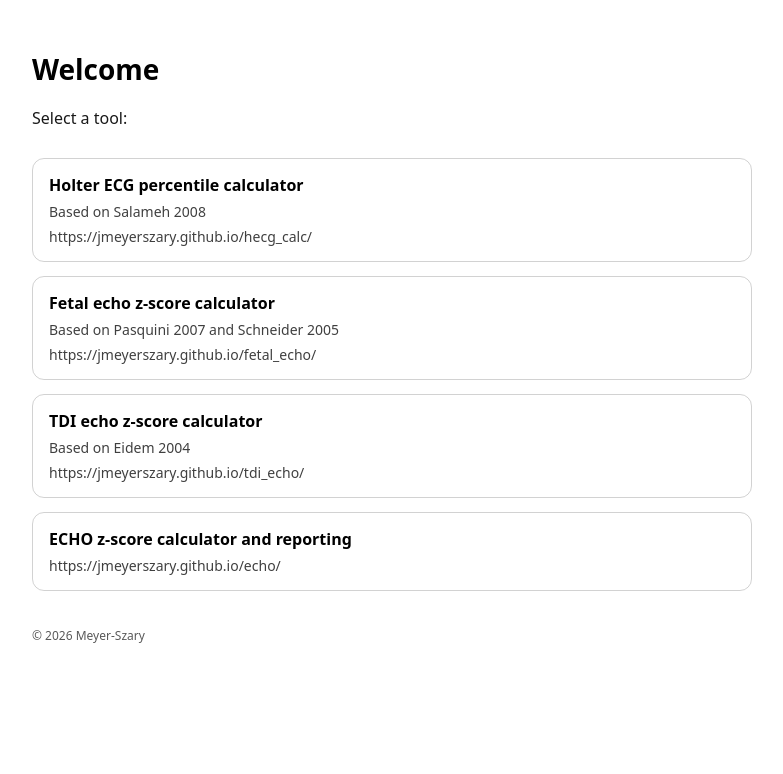
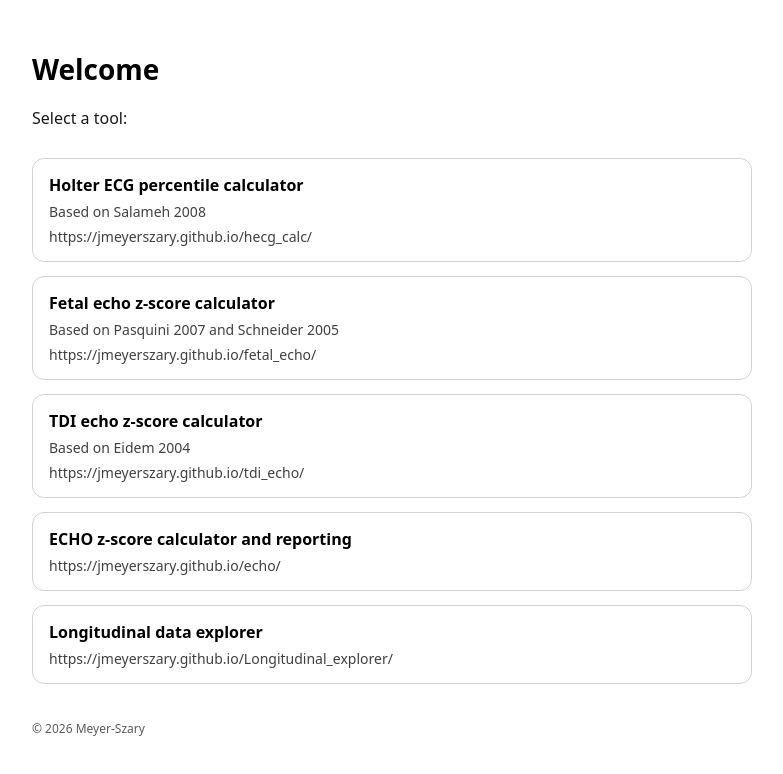
Before and after one commit to jmeyerszary/pedcardio, a plain HTML site: page index.html in a window 1280 px wide. Shown: the whole page, without its empty margins (248-1031 px from the left). Drawn offline with Linux system fonts and the light colour scheme.

Commit message:
Add Longitudinal data explorer link to index.html

```diff
--- a/index.html
+++ b/index.html
@@ -114,6 +114,13 @@
             <div class="meta">https://jmeyerszary.github.io/echo/</div>
           </a>
         </li>
+
+        <li>
+          <a href="https://jmeyerszary.github.io/Longitudinal_explorer/">
+            <div class="title">Longitudinal data explorer</div>
+            <div class="meta">https://jmeyerszary.github.io/Longitudinal_explorer/</div>
+          </a>
+        </li>
       </ul>
 
       <footer>
```
